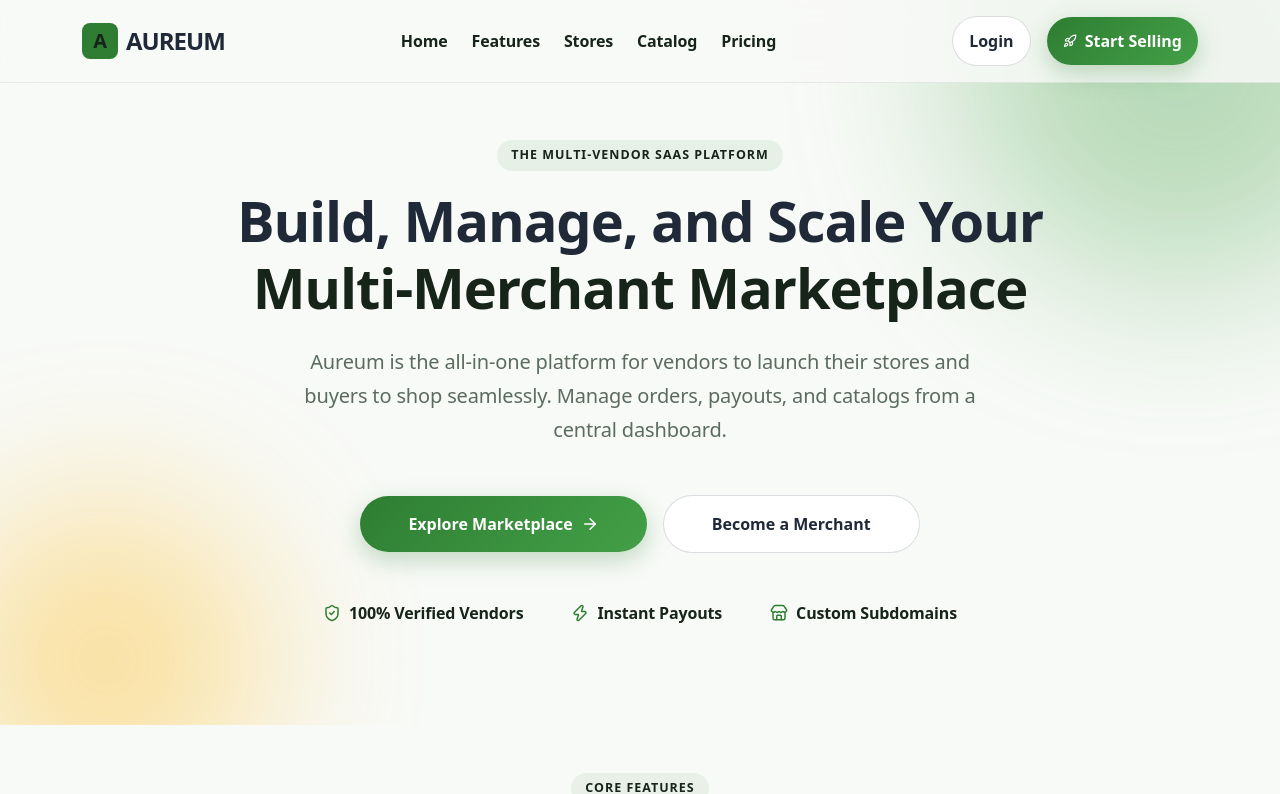
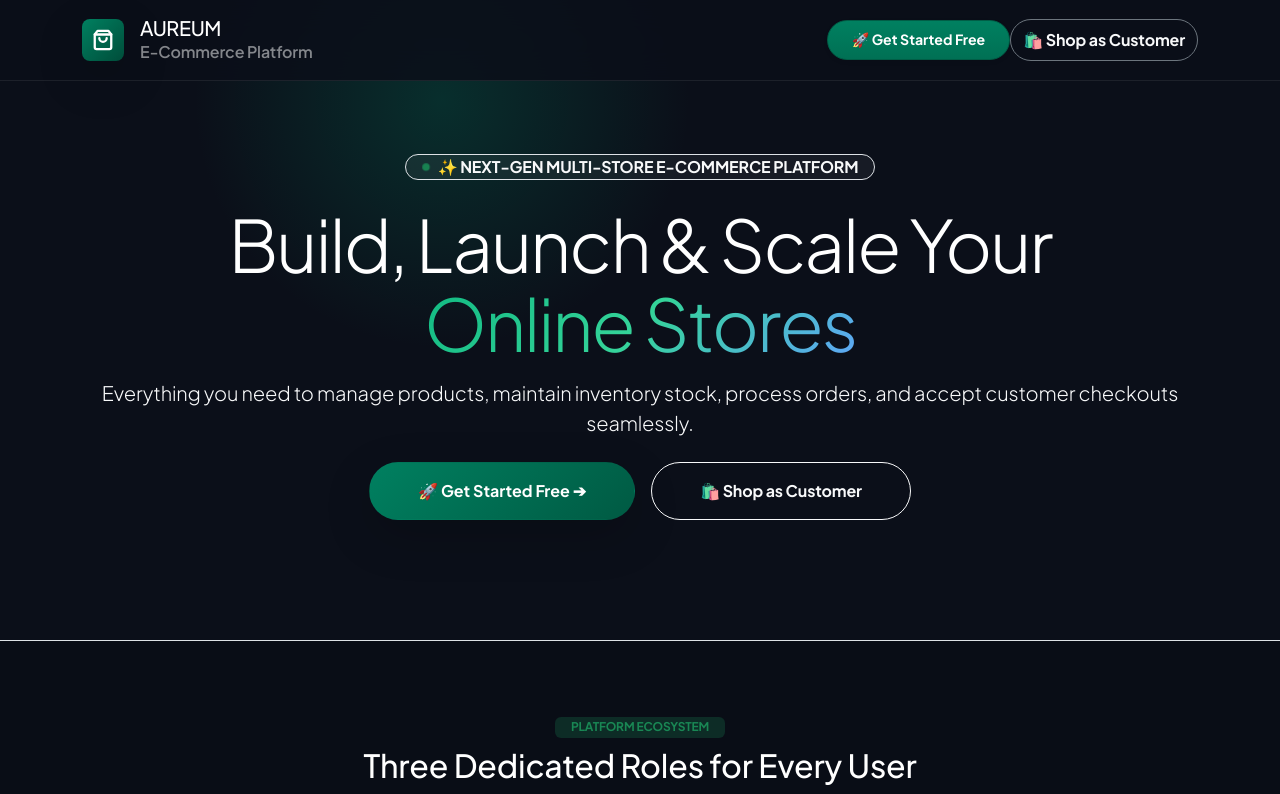
Before and after one commit to higokul99/PJ52-tmp-store-saas, a React (Vite) app in the folder frontend/: page / in a window 1280 px wide. Shown: the top 794 px of the page. Built offline with nearby package versions, Linux system fonts and the light colour scheme; no server answers; a web font is replaced by a local one.

Commit message:
fix: change root route to load Aureum landing page

```diff
--- a/frontend/src/routes/AppRoutes.jsx
+++ b/frontend/src/routes/AppRoutes.jsx
@@ -79,14 +79,14 @@
         <CartProvider>
           <AuthProvider>
             <Routes>
-              {/* Home Page (BoConcept Storefront as Main Root "/") */}
-              <Route path="/" element={<Home />} />
+              {/* Portal Landing Page (Aureum) as Main Root "/" */}
+              <Route path="/" element={<LandingPage />} />
+              <Route path="/portal" element={<LandingPage />} />
+              <Route path="/landing" element={<LandingPage />} />
+
+              {/* Storefront Pages */}
               <Route path="/storefront" element={<Home />} />
               <Route path="/store/:slug" element={<Home />} />
-
-              {/* Portal Landing Page */}
-              <Route path="/portal" element={<LandingPage />} />
-              <Route path="/landing" element={<LandingPage />} />
 
               {/* Auth Routes */}
               <Route path="/login" element={<Login />} />
```
Also changed, not shown: 2 other files (tests, documents, lock files or other folders).
